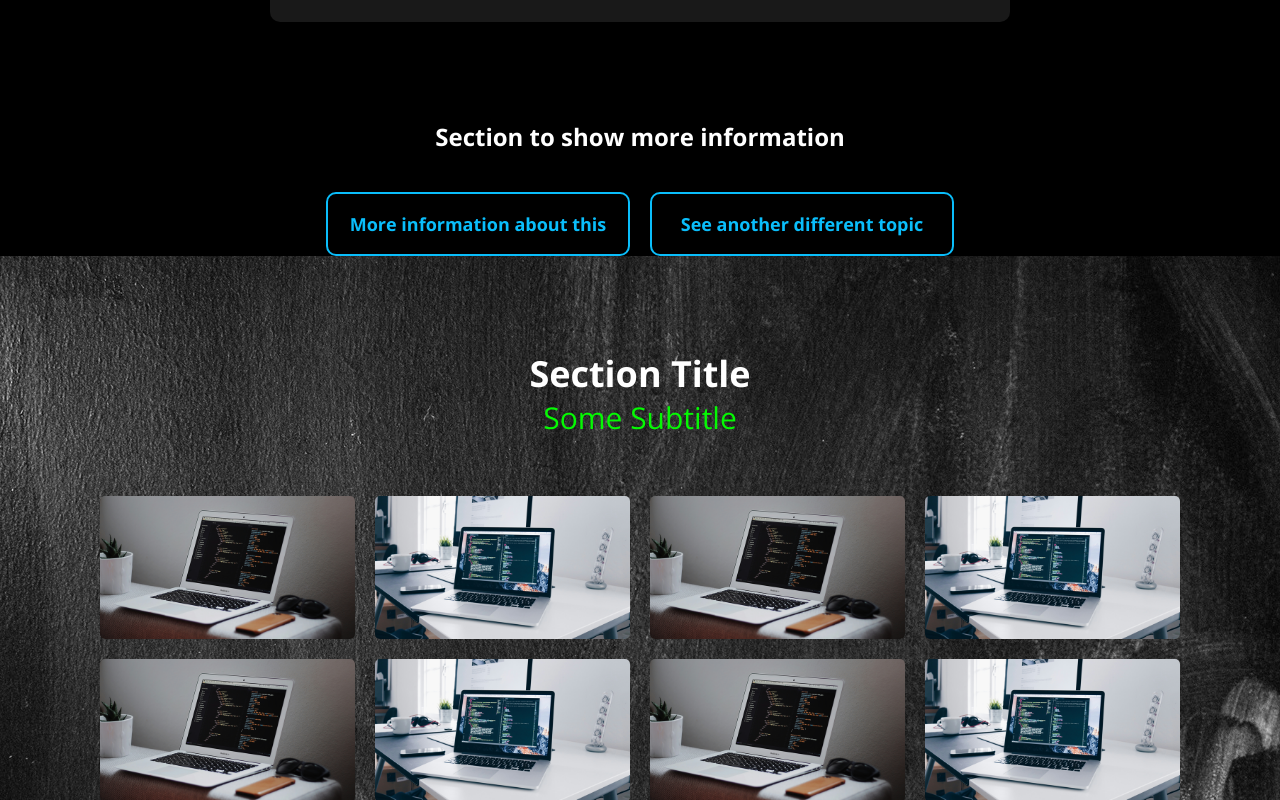
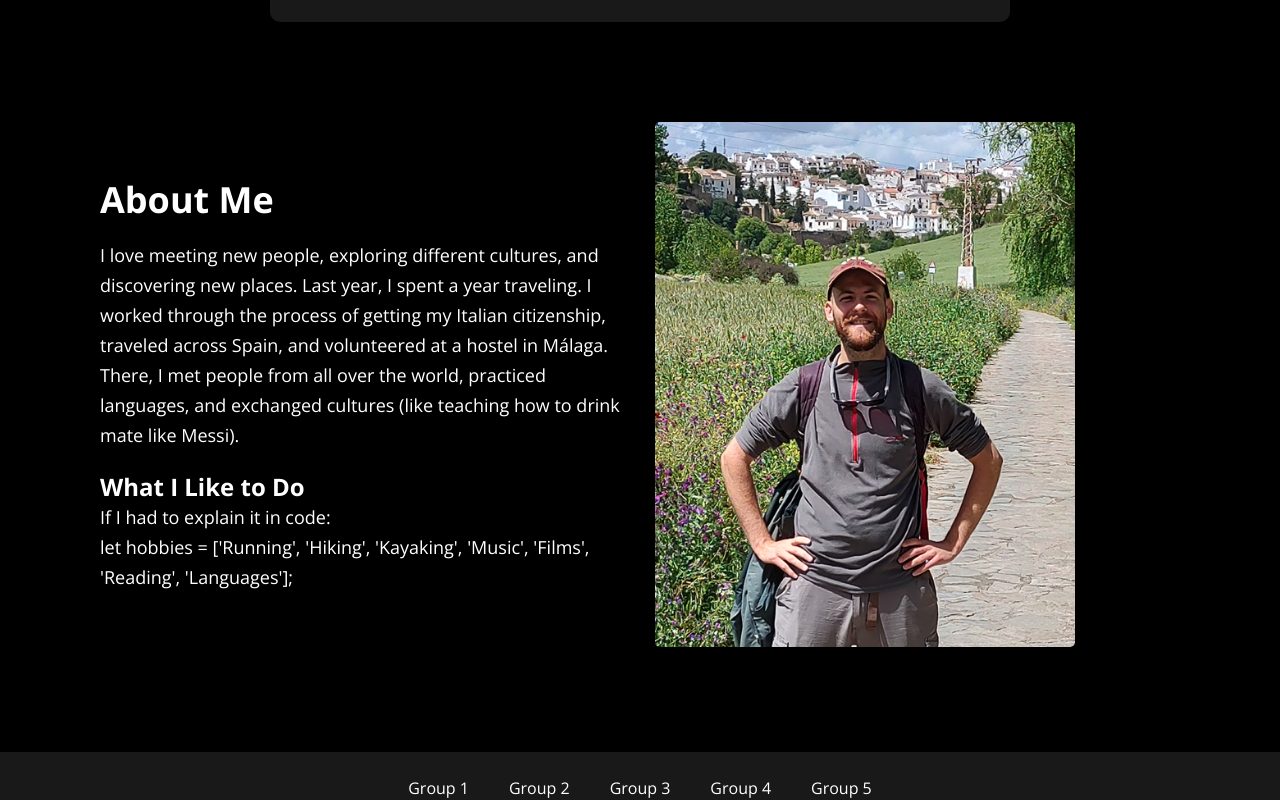
Before and after one commit to diprefranco/diprefranco.github.io, an Angular app: page / in a window 1280 px wide. Shown: the part 2480-3280 px from the top of the page. Built offline with nearby package versions, Linux system fonts and the light colour scheme.

Commit message:
About me section added.

```diff
--- a/src/app/app.component.html
+++ b/src/app/app.component.html
@@ -3,8 +3,6 @@
 <web-hero></web-hero>
 <web-experience></web-experience>
 <web-projects></web-projects>
-
-<web-more-information></web-more-information>
-<web-sample-images></web-sample-images>
+<web-about-me></web-about-me>
 
 <web-footer></web-footer>
--- a/src/app/app.component.ts
+++ b/src/app/app.component.ts
@@ -8,6 +8,7 @@ import { CardsComponent } from './layout/cards/cards.component';
 import { MoreInformationComponent } from "./layout/more-information/more-information.component";
 import { ExperienceComponent } from "./layout/experience/experience.component";
 import { ProjectsComponent } from './layout/projects/projects.component';
+import { AboutMeComponent } from './layout/about-me/about-me.component';
 
 @Component({
   selector: 'app-root',
@@ -21,7 +22,8 @@ import { ProjectsComponent } from './layout/projects/projects.component';
     CardsComponent,
     MoreInformationComponent,
     ExperienceComponent,
-    ProjectsComponent
+    ProjectsComponent,
+    AboutMeComponent
 ],
   templateUrl: './app.component.html',
   styleUrl: './app.component.css'
--- /dev/null
+++ b/src/app/layout/about-me/about-me.component.css
@@ -0,0 +1,29 @@
+#about-me {
+  margin-top: var(--sectionseparation);
+  display: flex;
+  align-items: center;
+  gap: 30px;
+  flex-wrap: wrap;
+}
+
+#about-me div {
+  flex: 1;
+}
+
+img {
+  border-radius: 5px;
+  min-width: 340px;
+  max-width: 80%;
+}
+
+@media (max-width: 800px) {
+  #about-me {
+    flex-direction: column-reverse;
+    padding-bottom: 40px;
+    text-align: center;
+  }
+
+  img {
+    min-width: unset;
+  }
+}
--- /dev/null
+++ b/src/app/layout/about-me/about-me.component.html
@@ -0,0 +1,21 @@
+<section id="about-me">
+  <div>
+    <h2>About Me</h2>
+    <br />
+    <p>
+      I love meeting new people, exploring different cultures, and discovering new places. Last year, I spent a year
+      traveling. I worked through the process of getting my Italian citizenship, traveled across Spain, and volunteered
+      at a hostel in Málaga. There, I met people from all over the world, practiced languages, and exchanged cultures
+      (like teaching how to drink mate like Messi).
+    </p>
+    <br />
+    <h3>What I Like to Do</h3>
+    <p>
+      If I had to explain it in code:
+    </p>
+    <p>
+      let hobbies = ['Running', 'Hiking', 'Kayaking', 'Music', 'Films', 'Reading', 'Languages'];
+    </p>
+  </div>
+  <div><img src="assets/img/about-me.png" alt="" /></div>
+</section>
--- a/src/app/layout/header/header.component.html
+++ b/src/app/layout/header/header.component.html
@@ -11,7 +11,7 @@
       <a href="#projects" class="nav-link">Projects</a>
     </li>
     <li class="nav-item">
-      <a href="#" class="nav-link">About Me</a>
+      <a href="#about-me" class="nav-link">About Me</a>
     </li>
     <li class="nav-item">
       <a href="#" class="nav-link">Contact</a>
```
Also changed, not shown: src/app/layout/about-me/about-me.component.ts (added, +11 -0 lines), src/assets/img/about-me.png (added), 1 other file (tests, documents, lock files or other folders).
